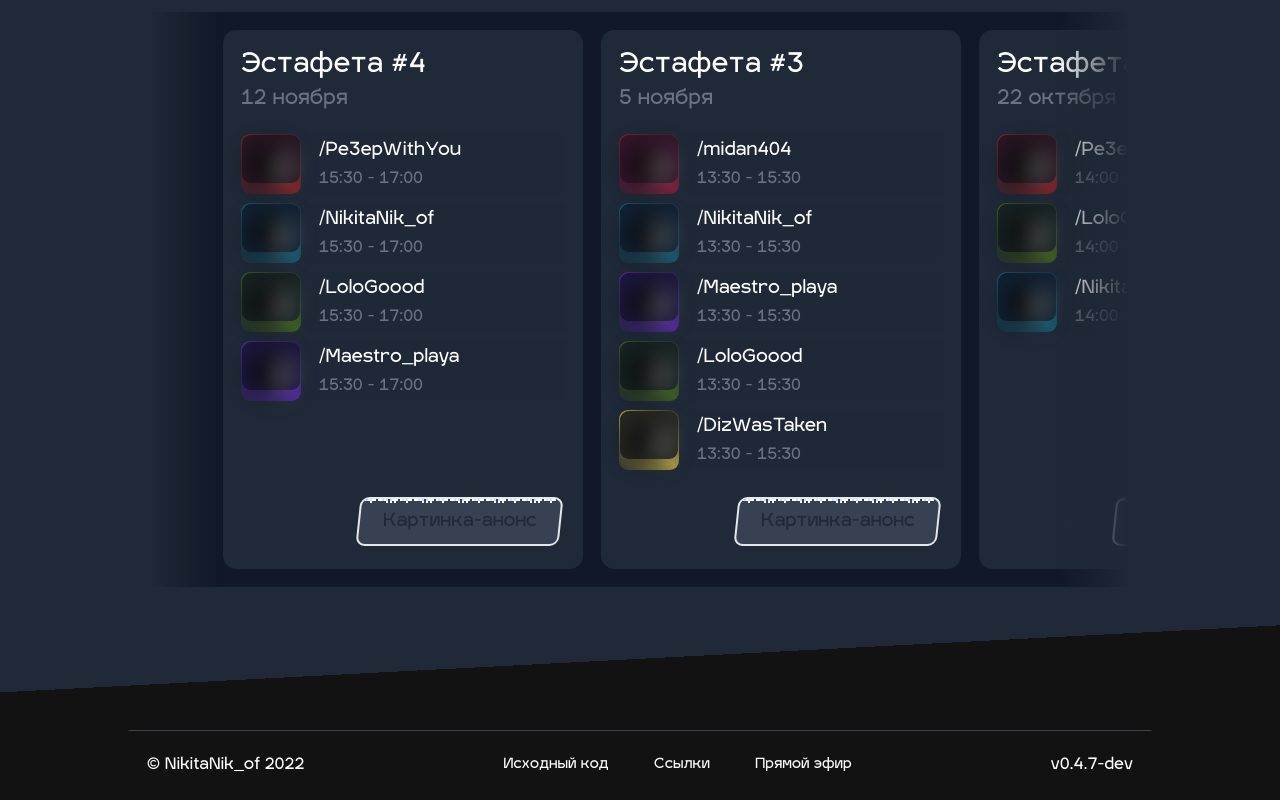
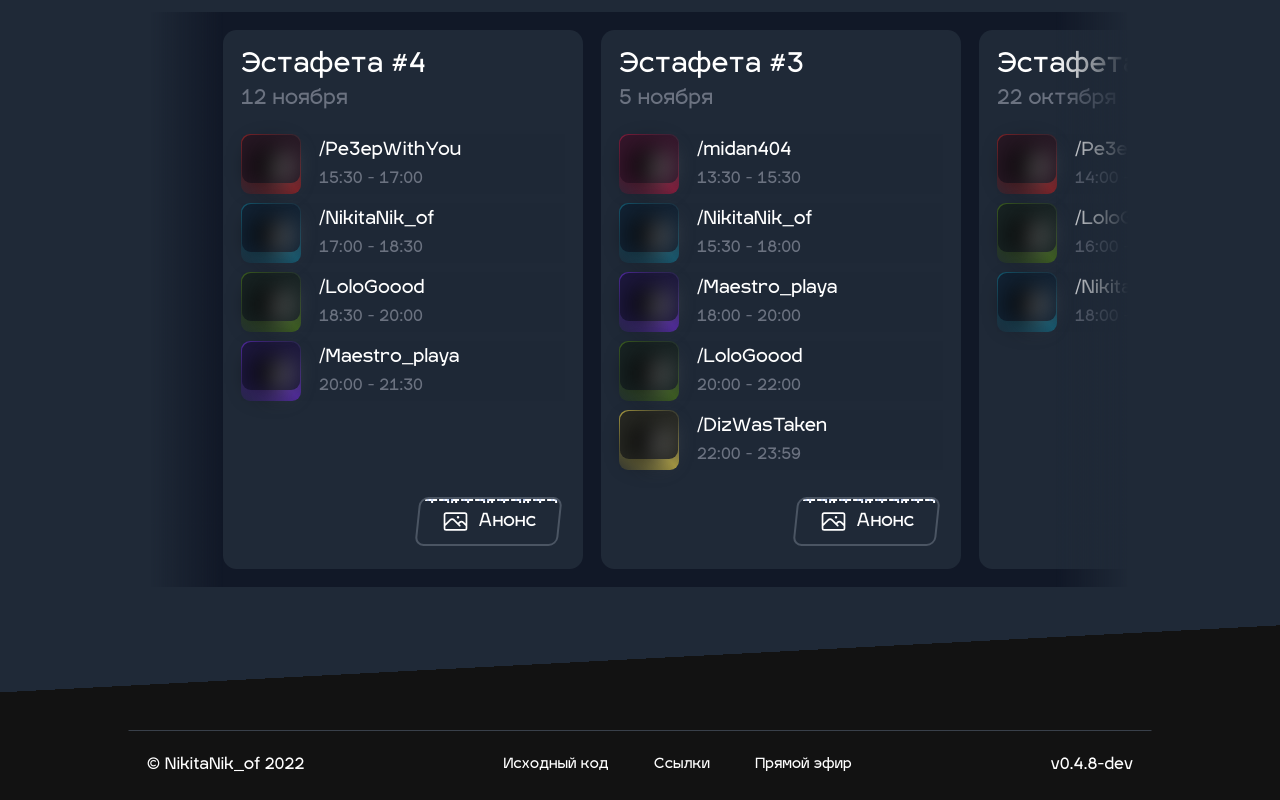
Before and after one commit to NikitaNik-of/nnof-site, a Next.js app: page /marathon in a window 1280 px wide. Shown: the part 1873-2673 px from the top of the page. Built offline with nearby package versions, Linux system fonts and the light colour scheme.

Commit message:
v0.4.8 | time fix, анонсы, оверлай и секр. ссылка

```diff
--- a/api/settings.json
+++ b/api/settings.json
@@ -1,5 +1,5 @@
 {
     "isSnow": true,
     "defaultTheme": "dark",
-    "version": "0.4.7-dev"
+    "version": "0.4.8-dev"
 }
--- a/api/streamers.json
+++ b/api/streamers.json
@@ -65,6 +65,7 @@
   "marathons": [
     {
       "id": 1,
+      "picLink": "/mara1.png",
       "streamCount": 3,
       "streamersID": [3, 2, 1],
       "date": "2022/10/16 ",
@@ -73,6 +74,7 @@
     },
     {
       "id": 2,
+      "picLink": "/mara2.png",
       "streamCount": 3,
       "streamersID": [2, 3, 1],
       "date": "2022/10/22 ",
@@ -81,6 +83,7 @@
     },
     {
       "id": 3,
+      "picLink": "/mara3.png",
       "streamCount": 5,
       "streamersID": [6, 1, 4, 3, 5],
       "date": "2022/11/05 ",
@@ -89,6 +92,7 @@
     },
     {
       "id": 4,
+      "picLink": "/mara4.png",
       "streamCount": 4,
       "streamersID": [2, 1, 3, 4],
       "date": "2022/11/12 ",
@@ -97,6 +101,7 @@
     },
     {
       "id": 5,
+      "picLink": "/mara5.png",
       "streamCount": 5,
       "streamersID": [2, 3, 6, 1, 4],
       "date": "2022/11/19 ",
--- a/components/Footer.jsx
+++ b/components/Footer.jsx
@@ -23,7 +23,7 @@ const Footer = ( {version} ) => {
           <Link href="/links" className={cl + " px-2"}>Ccылки</Link>
           <a href='https://www.twitch.tv/nikitanik_of/' className={cl + " px-2"}>Прямой эфир</a>
         </div>
-        <div className='flex justify-between space-x-2 mt-2 text-[14px]'>
+        <div className='flex justify-between w-full mt-2 text-[14px]'>
           <div className=''>{"© NikitaNik_of 2022"}</div>
           <div className=''>{"v" + version}</div>
         </div>
--- a/components/UI/MainButton.jsx
+++ b/components/UI/MainButton.jsx
@@ -5,14 +5,14 @@ import settings from '../../api/settings.json'
 const MainButton = ({disabled, children, type = 'default', className, ...props}) => {
 
   const coloring = (type, dis) => {
-    if (dis) return 'bg-gray-400 dark:bg-gray-700 text-gray-500 dark:text-gray-800 cursor-not-allowed '
+    if (dis) return 'bg-gray-400 dark:bg-gray-700 text-gray-500 dark:text-gray-800 cursor-not-allowed dark:border-gray-800/50 '
     else if (type == "default") return " dark:border-gray-600 border-gray-400 bg-gray-300 dark:bg-gray-800 text-black dark:text-white dark:hover:bg-gray-700 hover:bg-gray-200 "
     else if (type == "red") return " dark:border-red-600 border-red-500 bg-red-400 dark:bg-red-900/50 text-black dark:text-white dark:hover:bg-red-700/50 hover:bg-red-300 "
     else if (type == "violet") return " dark:border-violet-600 border-violet-500 bg-violet-400 dark:bg-violet-900/50 text-black dark:text-white dark:hover:bg-violet-700/50 hover:bg-violet-300 "
   }
 
   const isSnow = (b) => {
-    if (b) return <div style={{backgroundImage:'url(/snowlayer.png)'}} className="skew-x-6 absolute bg-repeat-x w-full inset-0 left-[2px]" />
+    if (b) return <div style={{backgroundImage:'url(/snowlayer.png)'}} className="skew-x-6 absolute bg-repeat-x w-full inset-0 left-[2px] h-[5px]" />
     else return null
   }
 
--- a/components/UI/MenuModal.jsx
+++ b/components/UI/MenuModal.jsx
@@ -76,12 +76,12 @@ const MenuModal = ({isVisible, setIsVisible}) => {
                   ))}
               </Dialog.Panel>
             </Transition.Child>
-            <div className='flex justify-center'>
+            {/* <div className='flex justify-center'>
               <div className='absolute bottom-2 opacity-20 flex justify-between w-11/12'>
                 <div>{"© NikitaNik_of 2022"}</div>
                 <div>{"v" + settings.version}</div>
               </div>
-            </div>
+            </div> */}
           </div>
         </Transition.Child>
       </Dialog>
--- a/components/animated/Snow.jsx
+++ b/components/animated/Snowing.jsx
@@ -1,7 +1,7 @@
 import React from 'react'
 import { useEffect } from 'react';
 
-const Snow = ({stateSnow}) => {
+const Snowing = ({stateSnow}) => {
 
   const snowin = () => {
     (function() {
@@ -118,14 +118,13 @@ const Snow = ({stateSnow}) => {
   }
 
   useEffect(() => {
-    console.log("wow")
     if (stateSnow == true) snowin()
   }, [stateSnow])
 
   if (stateSnow == false) return null
   return (
-    <canvas className='fixed inset-0 -z-10 ' id="canvas"></canvas>
+    <canvas className='fixed inset-0 -z-10 h-full w-full' id="canvas"></canvas>
   )
 }
 
-export default Snow
+export default Snowing
--- a/components/marathon/LastMaraList.jsx
+++ b/components/marathon/LastMaraList.jsx
@@ -1,5 +1,6 @@
 import React from "react";
 import { useState } from "react";
+import { PhotoIcon } from "@heroicons/react/24/outline";
 import Layout from "../Layout";
 import mPic1 from "../../public/images/marathons/mara1.png"
 import mPic2 from "../../public/images/marathons/mara2.png"
@@ -36,11 +37,16 @@ const LastMaraList = ({ marathons, curMar }) => {
                   <div className="text-base md:text-2xl ">{"Эстафета #" + (curMar - key)}</div>
                   <div className="text-sm md:text-lg text-gray-600 dark:text-gray-500 mb-4">{marathons[curMar - key - 1].dateStr}</div>
                   {marathons[curMar - key - 1].streamersID.map((stremID, key2)=>(
-                    <StreamerSmall key={key2} stremID={stremID} times={marathons[curMar - key - 1].times} />
+                    <StreamerSmall key={key2} pos={key2} stremID={stremID} times={marathons[curMar - key - 1].times} />
                   ))}
-                  <div className="absolute bottom-4 right-4">
-                    <MainButton disabled>Картинка-анонс</MainButton>
-                  </div>
+                  <Link href={"/images/marathons/mara"+ (curMar - key) +".png"} className="absolute bottom-4 right-4">
+                    <MainButton className="align-middle">
+                      <div className="mr-2 h-6 w-6 transition-all">
+                        <PhotoIcon/>
+                      </div>
+                      Анонс
+                    </MainButton>
+                  </Link>
                 </div>
               : null))}
           </div>
--- a/components/marathon/StreamerSmall.jsx
+++ b/components/marathon/StreamerSmall.jsx
@@ -4,7 +4,7 @@ import maraInfo from "../../api/streamers.json"
 import StreamerImage from './StreamerImage'
 import StreamerImageSmall from './StreamerImageSmall'
 
-const StreamerSmall = ( {stremID, times, className} ) => {
+const StreamerSmall = ( {pos, stremID, times, className} ) => {
   const skinLoader = ({ src }) => {
     return `https://render.skinmc.net/3d.php?user=${src}&vr=-30&hr0&hrh=45&aa=&headOnly=true&ratio=50`;
   };
@@ -31,7 +31,7 @@ const StreamerSmall = ( {stremID, times, className} ) => {
       <div className="ml-4 text-left">
         <div className="">{streamerInfo.name}</div>
         <div className="md:mt-1 text-sm text-gray-500">
-          {times[0] + " - " + times[1]}
+          {times[pos] + " - " + times[pos + 1]}
         </div>
       </div>
     </div>
--- a/pages/_app.js
+++ b/pages/_app.js
@@ -2,14 +2,13 @@ import { ThemeProvider, useTheme } from 'next-themes';
 import '../styles/globals.css';
 import settings from "../api/settings.json"
 
-import Router from 'next/router';
+import Router, { useRouter } from 'next/router';
 import NProgress from 'nprogress'; //nprogress module
 import 'nprogress/nprogress.css'; //styles of nprogress//Binding events.
-import Snow from '../components/animated/Snow';
+import Snowing from '../components/animated/Snowing';
 import NavBar from '../components/NavBar';
 import { useState } from 'react';
 import { useEffect } from 'react';
-import { hasCookie, getCookie, setCookie } from 'cookies-next';
 import Footer from '../components/Footer';
 
 
@@ -24,6 +23,7 @@ Router.events.on('routeChangeError', () => NProgress.done());
 function MyApp({ Component, pageProps }) {
 
   const [stateSnow, setStateSnow] = useState(true)
+  const path = useRouter().pathname
   useEffect(() => {
     if (settings.isSnow) {
       if (localStorage.getItem('snow') == null) localStorage.setItem('snow', true)
@@ -35,10 +35,10 @@ function MyApp({ Component, pageProps }) {
 
   return(
     <ThemeProvider attribute='class' defaultTheme={settings.defaultTheme} enableSystem>
-      {(settings.isSnow) ? <Snow stateSnow={stateSnow}/> : null}
-      <NavBar stateSnow={stateSnow} setStateSnow={setStateSnow}/>
+      {(settings.isSnow & path!="/snow") ? <Snowing stateSnow={stateSnow}/> : null}
+      {(path!="/snow") ? <NavBar stateSnow={stateSnow} setStateSnow={setStateSnow}/> : null}
       <Component {...pageProps} />
-      <Footer version={settings.version}/>
+      {(path!="/snow") ? <Footer version={settings.version}/> : null}
     </ThemeProvider>
   )
 }
--- /dev/null
+++ b/pages/snow.js
@@ -0,0 +1,10 @@
+import React from 'react'
+import Snowing from '../components/animated/Snowing'
+
+export default function Snow() {
+  return (
+    <div className='h-screen w-screen -z-20'>
+        <Snowing stateSnow/>
+    </div>
+  )
+}
--- a/styles/globals.css
+++ b/styles/globals.css
@@ -64,3 +64,35 @@ html {
     99% {opacity: 0; visibility: visible;}
     100% {opacity: 0; visibility: hidden;}
 }
+
+/* width */
+::-webkit-scrollbar {
+    width: 5px;
+    height: 5px;
+  }
+
+  /* Track */
+  .dark ::-webkit-scrollbar-track {
+    background: #292929;
+  }
+  ::-webkit-scrollbar-track {
+    background: #dddddd;
+  }
+
+  /* Handle */
+  .dark ::-webkit-scrollbar-thumb {
+    background-image: linear-gradient(45deg, #00aeb4 0%, #0a87ad 99%);
+    border-radius: 10vh;
+  }
+  ::-webkit-scrollbar-thumb {
+    background-image: linear-gradient(45deg, #01f0f8 0%, #04c1fa 99%);
+    border-radius: 10vh;
+  }
+
+  /* Handle on hover */
+  .dark ::-webkit-scrollbar-thumb:hover {
+    background-image: linear-gradient(45deg, #038f94 0%, #097292 99%);
+  }
+  ::-webkit-scrollbar-thumb:hover {
+    background-image: linear-gradient(45deg, #0aced4 0%, #04aee2 99%);
+  }
```
